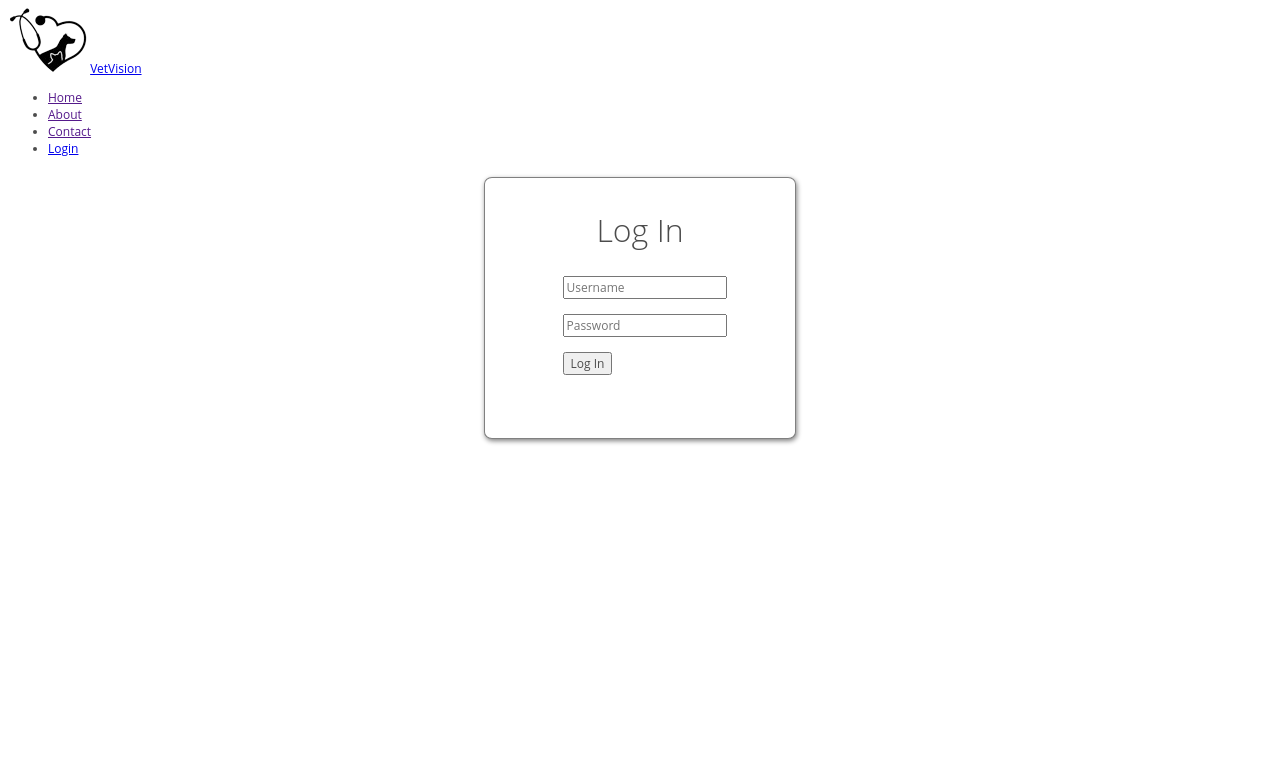
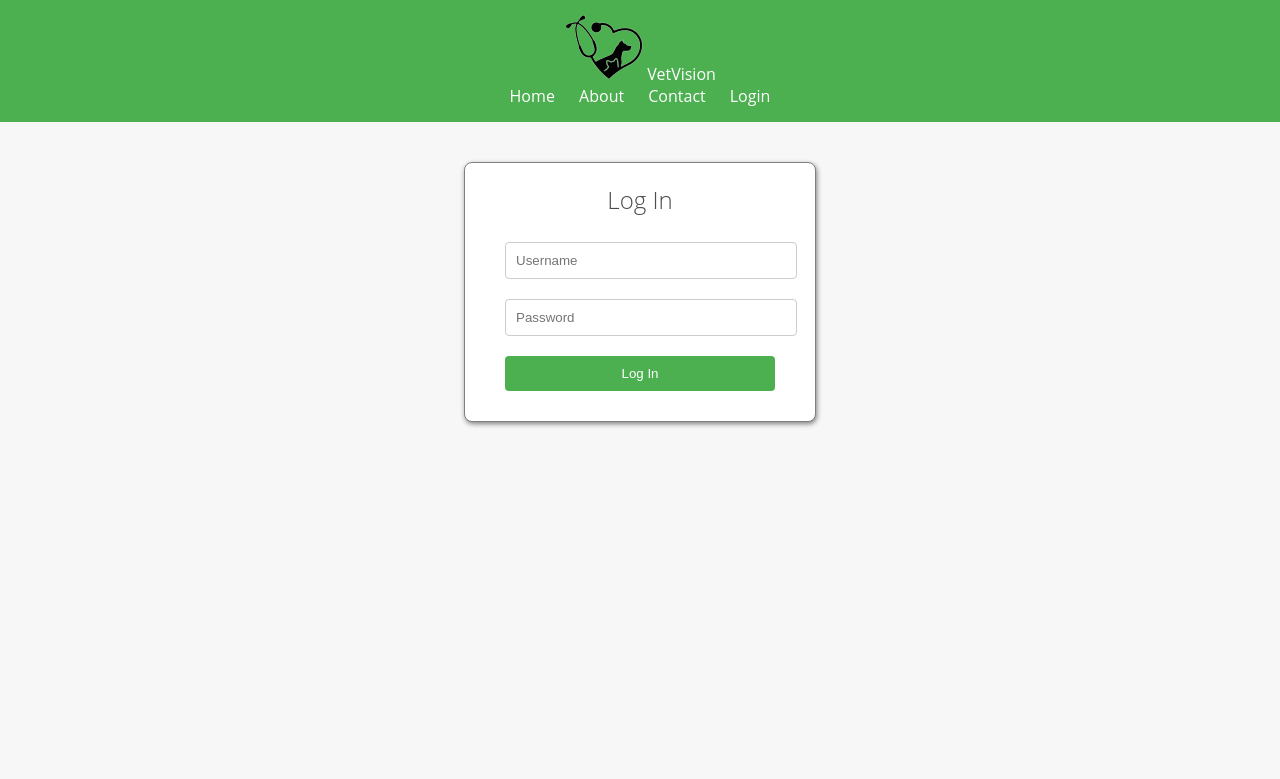
Before and after one commit to RjSup/vet-vision, a Flask app: page /login in a window 1280 px wide. Shown: the top 779 px of the page. Run offline with Flask 3, Linux system fonts and the light colour scheme.

Commit message:
login page aesthetics update

```diff
--- a/static/login.css
+++ b/static/login.css
@@ -1,50 +1,103 @@
-body,
-input,
-textarea,
-select {
+/* Global Styles */
+body {
   font-family: 'Open Sans', sans-serif;
-  font-size: 12px;
+  font-size: 16px;
   color: #4c4c4c;
+  margin: 0;
+  padding: 0;
+  background-color: #f7f7f7;
 }
 
-h1 {
-  font-size: 32px;
-  font-weight: 300;
-  color: #4c4c4c;
-  text-align: center;
-  padding-top: 10px;
-  margin-top: 20px;
-  margin-bottom: 10px;
+.container {
+  max-width: 960px;
+  margin: 0 auto;
+  padding: 20px;
 }
 
-.box h2{
+/* Header Styles */
+.header {
+  background-color: #4CAF50;
+  color: white;
+  padding: 15px 0;
   text-align: center;
-  margin-top: 30px;
 }
 
+.header a {
+  color: white;
+  text-decoration: none;
+}
+
+.menu {
+  list-style-type: none;
+  margin: 0;
+  padding: 0;
+}
+
+.menu li {
+  display: inline;
+  margin-right: 20px;
+}
+
+.menu li:last-child {
+  margin-right: 0;
+}
+
+/* Form Styles */
 .box {
   margin: 20px auto;
   width: 310px;
-  height: 260px;
-  -webkit-border-radius: 8px/7px;
-  -moz-border-radius: 8px/7px;
-  border-radius: 8px/7px;
+  height: auto;
+  border-radius: 8px;
   background-color: white;
-  -webkit-box-shadow: 1px 2px 5px grey;
-  -moz-box-shadow: 1px 2px 5px grey;
   box-shadow: 1px 2px 5px grey;
   border: solid 1px grey;
+  padding: 20px;
 }
 
-.footer h4{
-  text-align: right;
-  margin-right: 30%;
-  margin-top: 30px;
+.box h1 {
+  font-size: 24px;
+  font-weight: 300;
+  text-align: center;
+  margin-top: 0;
 }
 
+input[type="text"],
+input[type="password"],
+input[type="submit"] {
+  width: calc(100% - 40px);
+  padding: 10px;
+  margin: 10px 20px;
+  border: 1px solid #ccc;
+  border-radius: 4px;
+}
 
-input{
-  margin-top: 15px;
-  margin-left: 25%;
-  margin-right:25%;
+input[type="submit"] {
+  background-color: #4CAF50;
+  color: white;
+  border: none;
+  cursor: pointer;
 }
+
+input[type="submit"]:hover {
+  background-color: #45a049;
+}
+
+/* Users List Styles */
+.users {
+  margin-top: 30px;
+  text-align: center;
+}
+
+.users h2 {
+  margin-top: 0;
+}
+
+.users table {
+  width: 100%;
+  border-collapse: collapse;
+}
+
+.users table td {
+  padding: 10px;
+  border-bottom: 1px solid #ccc;
+}
--- a/templates/login.html
+++ b/templates/login.html
@@ -1,9 +1,10 @@
+<!DOCTYPE html>
 <html lang="en">
 <head>
     <link href="static/login.css" rel="stylesheet" type="text/css" media="all">
+    <title>Login</title>
 </head>
 <body>
-        <div>
     <header class="header">
         <img src="../static/logo.png" alt="">
         <a class="logo" href="/">VetVision</a>
@@ -15,6 +16,7 @@
         </ul>
     </header>
 
+    <div class="container">
         <div class="box">
             <h1>Log In</h1>
             <form method="POST">
@@ -27,17 +29,17 @@
         </div>
     </div>
 
-    {%if users%}
-    <div class="users" style="margin-left:20%">
+    {% if users %}
+    <div class="users">
         <h2>Registered Users List</h2>
-      <table style="width:100%;">
-        {%for user in users%}
+        <table>
+            {% for user in users %}
             <tr>
-            <td>{{user[0]}}</td>
+                <td>{{ user[0] }}</td>
             </tr>
-        {%endfor%}
+            {% endfor %}
         </table>
     </div>
-    {%endif%}
+    {% endif %}
 </body>
 </html>
```
Lines whose indentation alone changed are shown as unchanged.
